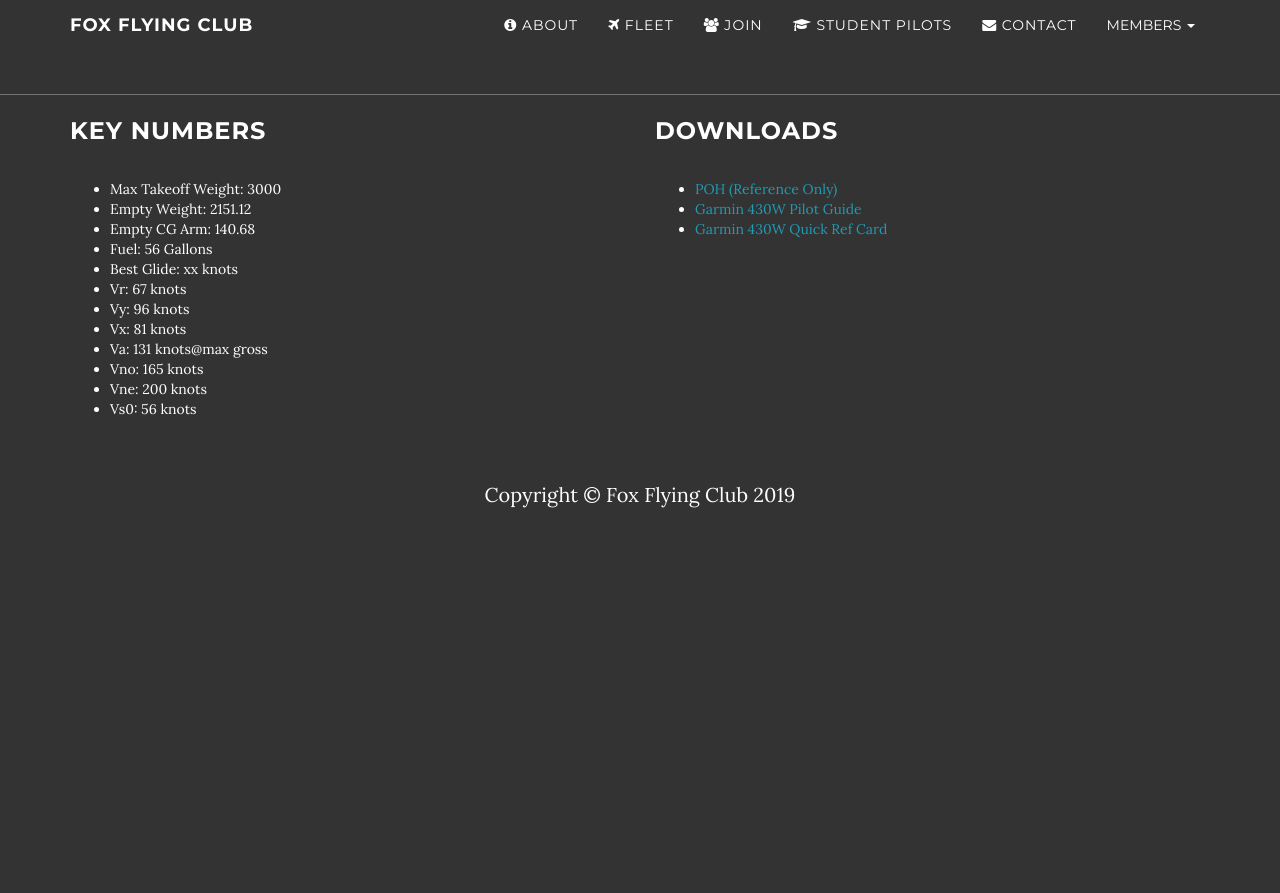
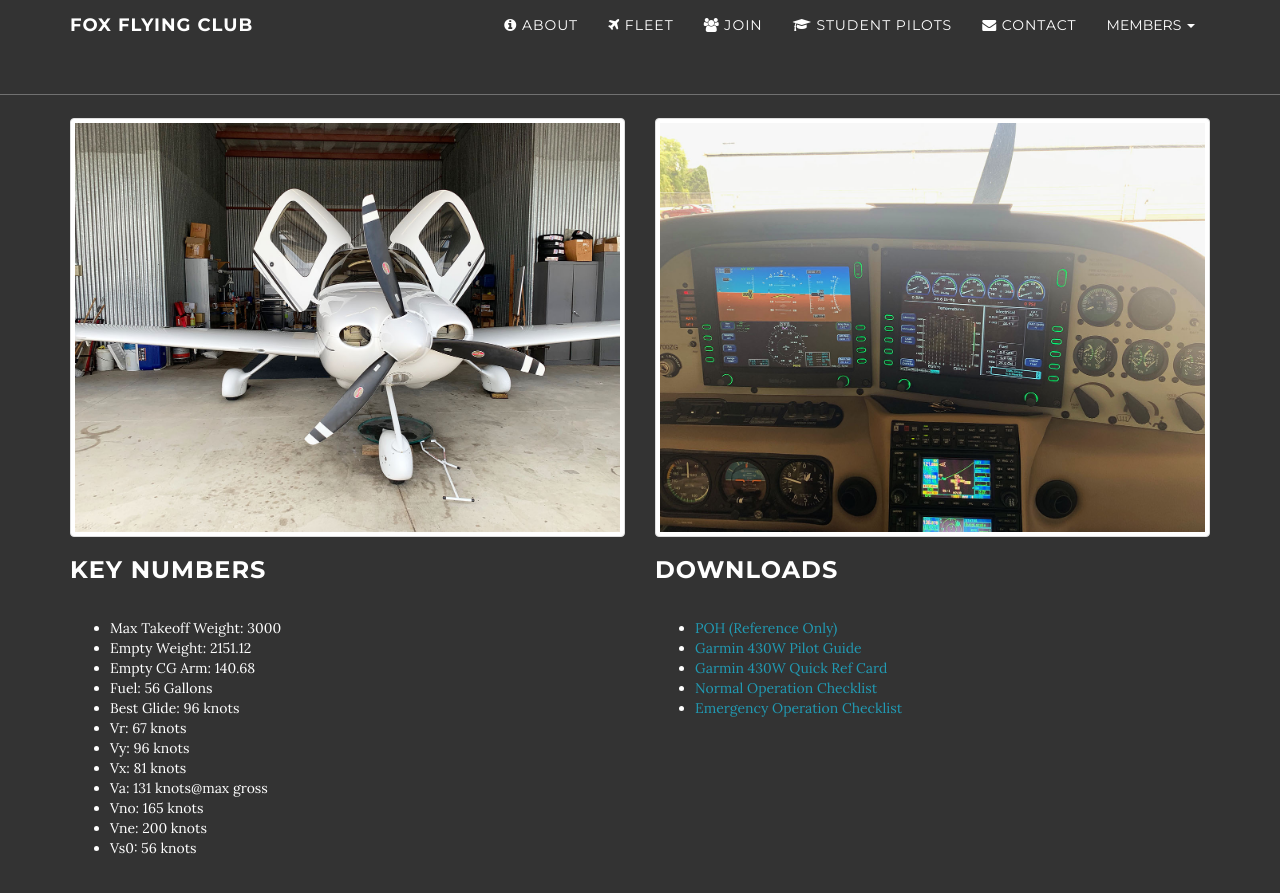
Before and after one commit to parabuzzle/foxflyingclub, a Jekyll site: the page built from n700zg.html, in a window 1280 px wide and 900 px high, scrolled down 354 px. Shown: the top 893 px of the window. Built offline with Jekyll 4.4.1, drawn with Linux system fonts in a browser that asks for light colours; before the commit the page ends 950 px from its top, so only the background shows below that.

Commit message:
added zg images

```diff
--- a/_includes/fleet.html
+++ b/_includes/fleet.html
@@ -52,14 +52,14 @@
                     <div class="media">
                       <div class="media-left media-middle">
                         <a href="/n700zg">
-                          <img class="media-object" src="img/n700zg/comingsoon.png" width="200px" alt="N700ZG">
+                          <img class="media-object" src="/img/n700zg/exterior-small.jpg" width="200px" alt="N700ZG">
                         </a>
                       </div>
                       <div class="media-body">
                         <h4 class="media-heading">N700ZG</h4>
                         2004 Cirrus SR20 G2
                           <br/>
-                          <span class="small">$175/hour tach</span>
+                          <span class="small">$180/hour tach</span>
                           <br/><a href="/n700zg">More Info</a>
 
                       </div>
--- a/n700zg.html
+++ b/n700zg.html
@@ -16,18 +16,18 @@
   </div>
 </div>
 
-<!--<div class="row">
+<div class="row">
   <div class="col-xs-6 col-md-6">
-    <a href="/img/n700zg/comingsoon.png" class="thumbnail">
-      <img src="/img/n700zg/comingsoon.png" alt="700zg exterior">
+    <a href="/img/n700zg/exterior.jpg" class="thumbnail">
+      <img src="/img/n700zg/exterior.jpg" alt="700zg exterior">
     </a>
   </div>
   <div class="col-xs-6 col-md-6">
-    <a href="/img/n700zg/comingsoon.png" class="thumbnail">
-      <img src="/img/n700zg/comingsoon.png" alt="700zg panel">
+    <a href="/img/n700zg/panel.jpg" class="thumbnail">
+      <img src="/img/n700zg/panel.jpg" alt="700zg panel">
     </a>
   </div>
-</div> -->
+</div>
 
 <div class="row">
   <div class="col-md-6">
@@ -37,7 +37,7 @@
       <li>Empty Weight: 2151.12</li>
       <li>Empty CG Arm: 140.68</li>
       <li>Fuel: 56 Gallons</li>
-      <li>Best Glide: xx knots</li>
+      <li>Best Glide: 96 knots</li>
       <li>Vr: 67 knots</li>
       <li>Vy: 96 knots</li>
       <li>Vx: 81 knots</li>
@@ -54,6 +54,8 @@
       <li><a href="/docs/cirrus-sr20-poh.pdf">POH (Reference Only)</a></li>
       <li><a href="/docs/430W_Pilot_Guide.pdf">Garmin 430W Pilot Guide</a></li>
       <li><a href="/docs/430W_Quick_Ref.pdf">Garmin 430W Quick Ref Card</a></li>
+      <li><a href="/img/n700zg/checklist.jpg">Normal Operation Checklist</a></li>
+      <li><a href="/img/n700zg/emergency-checklist.jpg">Emergency Operation Checklist</a></li>
     </ul>
   </div>
 </div>
```
Also changed, not shown: img/logo-new.png, img/logo-tmp.png, img/logo.png, img/n700zg/130-512.png, img/n700zg/comingsoon.png, img/n700zg/exterior-small.jpg (added), img/n700zg/exterior.jpg (added), img/n700zg/panel-small.jpg (added), img/n700zg/panel.jpg (added), 2 other files.
